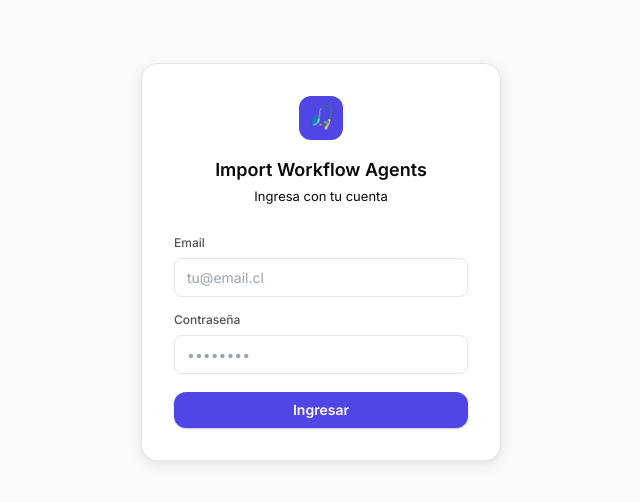
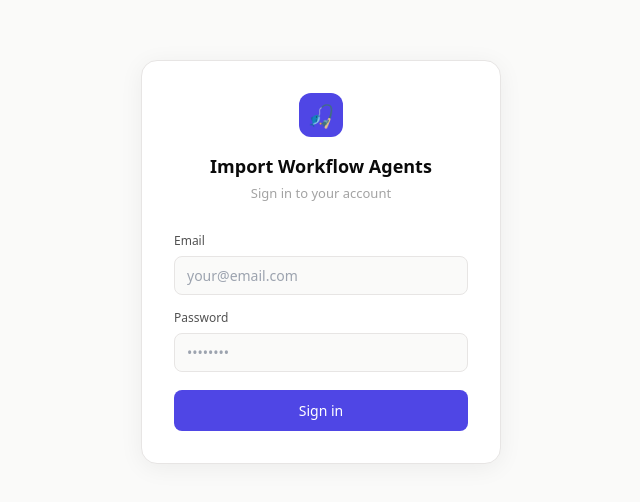
Before and after one commit to Cristob777/Bluefishing_remesas, a Next.js app in the folder apps/web/: page /login in a window 1280 px wide. Shown: the part 138-640 px from the top of the page, without its empty margins (319-959 px from the left). Built offline with nearby package versions, Linux system fonts and the light colour scheme; no server answers.

Commit message:
fix: server component login + @supabase/ssr cookies + middleware auth

```diff
--- /dev/null
+++ b/apps/web/app/api/debug/route.ts
@@ -0,0 +1,13 @@
+import { NextResponse } from 'next/server'
+
+export async function GET() {
+  return NextResponse.json({
+    supabase_url:  process.env.NEXT_PUBLIC_SUPABASE_URL ? 'SET' : 'MISSING',
+    anon_key:      process.env.NEXT_PUBLIC_SUPABASE_ANON_KEY ? 'SET' : 'MISSING',
+    pub_key:       process.env.NEXT_PUBLIC_SUPABASE_PUBLISHABLE_KEY ? 'SET' : 'MISSING',
+    service_role:  process.env.SUPABASE_SERVICE_ROLE_KEY ? 'SET' : 'MISSING',
+    anthropic:     process.env.ANTHROPIC_API_KEY ? 'SET' : 'MISSING',
+    nextauth_url:  process.env.NEXTAUTH_URL ?? 'MISSING',
+    node_env:      process.env.NODE_ENV,
+  })
+}
--- a/apps/web/app/login/page.tsx
+++ b/apps/web/app/login/page.tsx
@@ -1,35 +1,47 @@
-'use client'
+import { redirect } from 'next/navigation'
+import { createServerClient } from '@supabase/ssr'
+import { cookies } from 'next/headers'
 
-import { Suspense, useState } from 'react'
-import { useRouter, useSearchParams } from 'next/navigation'
-import { createBrowserClient } from '@/lib/supabase'
+async function signIn(formData: FormData) {
+  'use server'
 
-function LoginForm() {
-  const router       = useRouter()
-  const searchParams = useSearchParams()
-  const next         = searchParams.get('next') ?? '/dashboard/overview'
+  const email    = formData.get('email')    as string
+  const password = formData.get('password') as string
+  const next     = (formData.get('next') as string) ?? '/dashboard/overview'
 
-  const [email,    setEmail]    = useState('')
-  const [password, setPassword] = useState('')
-  const [error,    setError]    = useState<string | null>(null)
-  const [loading,  setLoading]  = useState(false)
+  const cookieStore = await cookies()
 
-  async function handleSubmit(e: React.FormEvent) {
-    e.preventDefault()
-    setLoading(true)
-    setError(null)
+  const supabase = createServerClient(
+    process.env.NEXT_PUBLIC_SUPABASE_URL!,
+    process.env.NEXT_PUBLIC_SUPABASE_ANON_KEY ||
+    process.env.NEXT_PUBLIC_SUPABASE_PUBLISHABLE_KEY || '',
+    {
+      cookies: {
+        getAll:  () => cookieStore.getAll(),
+        setAll: (cs) => cs.forEach(({ name, value, options }) =>
+          cookieStore.set(name, value, options)
+        ),
+      },
+    }
+  )
 
-    const supabase = createBrowserClient()
-    const { error: authError } = await supabase.auth.signInWithPassword({ email, password })
+  const { error } = await supabase.auth.signInWithPassword({ email, password })
 
-    if (authError) {
-      setError('Credenciales incorrectas')
-      setLoading(false)
-      return
-    }
+  if (error) {
+    redirect(`/login?error=invalid&next=${encodeURIComponent(next)}`)
+  }
 
-    router.replace(next)
-  }
+  redirect(next)
+}
+
+export default async function LoginPage({
+  searchParams,
+}: {
+  searchParams: Promise<{ next?: string; error?: string }>
+}) {
+  const params = await searchParams
+  const next   = params.next ?? '/dashboard/overview'
+  const hasErr = params.error === 'invalid'
 
   return (
     <div style={{
@@ -37,111 +49,76 @@ function LoginForm() {
       display: 'flex',
       alignItems: 'center',
       justifyContent: 'center',
-      background: 'var(--bg)',
+      backgroundColor: '#FAFAF9',
+      fontFamily: 'system-ui, -apple-system, sans-serif',
       padding: '1rem',
     }}>
       <div style={{
         width: '100%',
         maxWidth: '360px',
-        background: 'var(--surface)',
-        border: '1px solid var(--border)',
+        backgroundColor: '#FFFFFF',
+        border: '1px solid #E7E5E4',
         borderRadius: '16px',
         padding: '2rem',
-        boxShadow: 'var(--shadow-elevated)',
+        boxShadow: '0 4px 24px rgba(0,0,0,0.06)',
       }}>
         <div style={{ marginBottom: '1.75rem', textAlign: 'center' }}>
           <div style={{
-            width: 44,
-            height: 44,
-            borderRadius: '12px',
-            background: 'var(--accent)',
-            display: 'flex',
-            alignItems: 'center',
-            justifyContent: 'center',
-            margin: '0 auto 1rem',
-            fontSize: 22,
+            width: 44, height: 44, borderRadius: '12px',
+            background: '#4F46E5',
+            display: 'flex', alignItems: 'center', justifyContent: 'center',
+            margin: '0 auto 1rem', fontSize: 22,
           }}>🎣</div>
-          <h1 style={{ fontSize: '1.125rem', fontWeight: 600, color: 'var(--text-primary)', margin: 0 }}>
+          <h1 style={{ fontSize: '1.125rem', fontWeight: 600, color: '#0A0A0A', margin: 0 }}>
             Import Workflow Agents
           </h1>
-          <p style={{ fontSize: '0.8125rem', color: 'var(--text-muted)', marginTop: '0.25rem' }}>
-            Ingresa con tu cuenta
+          <p style={{ fontSize: '0.8125rem', color: '#A3A3A3', marginTop: '0.25rem' }}>
+            Sign in to your account
           </p>
         </div>
 
-        <form onSubmit={handleSubmit} style={{ display: 'flex', flexDirection: 'column', gap: '0.875rem' }}>
+        <form action={signIn} style={{ display: 'flex', flexDirection: 'column', gap: '0.875rem' }}>
+          <input type="hidden" name="next" value={next} />
+
           <div>
-            <label style={{ display: 'block', fontSize: '0.75rem', fontWeight: 500, color: 'var(--text-secondary)', marginBottom: '0.375rem' }}>
+            <label style={{ display: 'block', fontSize: '0.75rem', fontWeight: 500, color: '#525252', marginBottom: '0.375rem' }}>
               Email
             </label>
-            <input
-              type="email"
-              required
-              autoComplete="email"
-              value={email}
-              onChange={e => setEmail(e.target.value)}
-              placeholder="tu@email.cl"
-              style={{
-                width: '100%',
-                padding: '0.5rem 0.75rem',
-                fontSize: '0.875rem',
-                background: 'var(--bg)',
-                border: '1px solid var(--border)',
-                borderRadius: '8px',
-                color: 'var(--text-primary)',
-                outline: 'none',
-                boxSizing: 'border-box',
-              }}
+            <input type="email" name="email" required autoComplete="email"
+              placeholder="your@email.com"
+              style={{ width: '100%', padding: '0.5rem 0.75rem', fontSize: '0.875rem',
+                backgroundColor: '#FAFAF9', border: '1px solid #E7E5E4', borderRadius: '8px',
+                color: '#0A0A0A', outline: 'none', boxSizing: 'border-box' }}
             />
           </div>
 
           <div>
-            <label style={{ display: 'block', fontSize: '0.75rem', fontWeight: 500, color: 'var(--text-secondary)', marginBottom: '0.375rem' }}>
-              Contraseña
+            <label style={{ display: 'block', fontSize: '0.75rem', fontWeight: 500, color: '#525252', marginBottom: '0.375rem' }}>
+              Password
             </label>
-            <input
-              type="password"
-              required
-              autoComplete="current-password"
-              value={password}
-              onChange={e => setPassword(e.target.value)}
+            <input type="password" name="password" required autoComplete="current-password"
               placeholder="••••••••"
-              style={{
-                width: '100%',
-                padding: '0.5rem 0.75rem',
-                fontSize: '0.875rem',
-                background: 'var(--bg)',
-                border: '1px solid var(--border)',
-                borderRadius: '8px',
-                color: 'var(--text-primary)',
-                outline: 'none',
-                boxSizing: 'border-box',
-              }}
+              style={{ width: '100%', padding: '0.5rem 0.75rem', fontSize: '0.875rem',
+                backgroundColor: '#FAFAF9', border: '1px solid #E7E5E4', borderRadius: '8px',
+                color: '#0A0A0A', outline: 'none', boxSizing: 'border-box' }}
             />
           </div>
 
-          {error && (
-            <p style={{ fontSize: '0.8125rem', color: '#DC2626', margin: 0 }}>{error}</p>
+          {hasErr && (
+            <p style={{ fontSize: '0.8125rem', color: '#DC2626', margin: 0 }}>
+              Invalid email or password
+            </p>
           )}
 
-          <button
-            type="submit"
-            disabled={loading}
-            className="btn-primary"
-            style={{ marginTop: '0.25rem', width: '100%', justifyContent: 'center', opacity: loading ? 0.7 : 1 }}
-          >
-            {loading ? 'Ingresando…' : 'Ingresar'}
+          <button type="submit" style={{
+            marginTop: '0.25rem', width: '100%', padding: '0.625rem',
+            background: '#4F46E5', color: '#FFFFFF', border: 'none',
+            borderRadius: '8px', fontSize: '0.875rem', fontWeight: 500, cursor: 'pointer',
+          }}>
+            Sign in
           </button>
         </form>
       </div>
     </div>
   )
 }
-
-export default function LoginPage() {
-  return (
-    <Suspense>
-      <LoginForm />
-    </Suspense>
-  )
-}
--- a/apps/web/package.json
+++ b/apps/web/package.json
@@ -11,6 +11,7 @@
   },
   "dependencies": {
     "@anthropic-ai/sdk": "^0.36.0",
+    "@supabase/ssr": "^0.10.3",
     "@supabase/supabase-js": "^2.39.0",
     "@types/mailparser": "^3.4.6",
     "clsx": "^2.1.0",
```
Also changed, not shown: apps/web/middleware.ts (+34 -14 lines), 1 other file (tests, documents, lock files or other folders).
